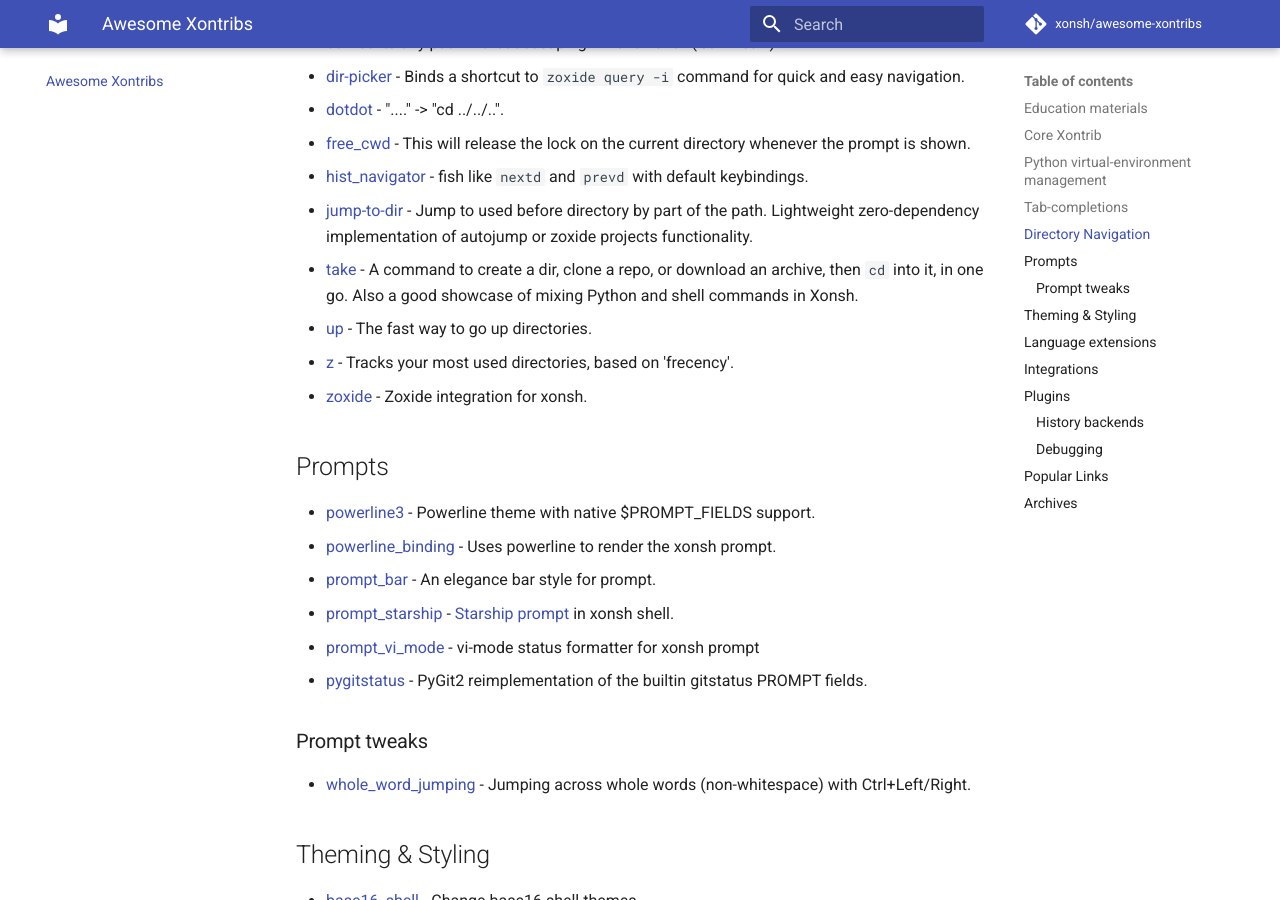
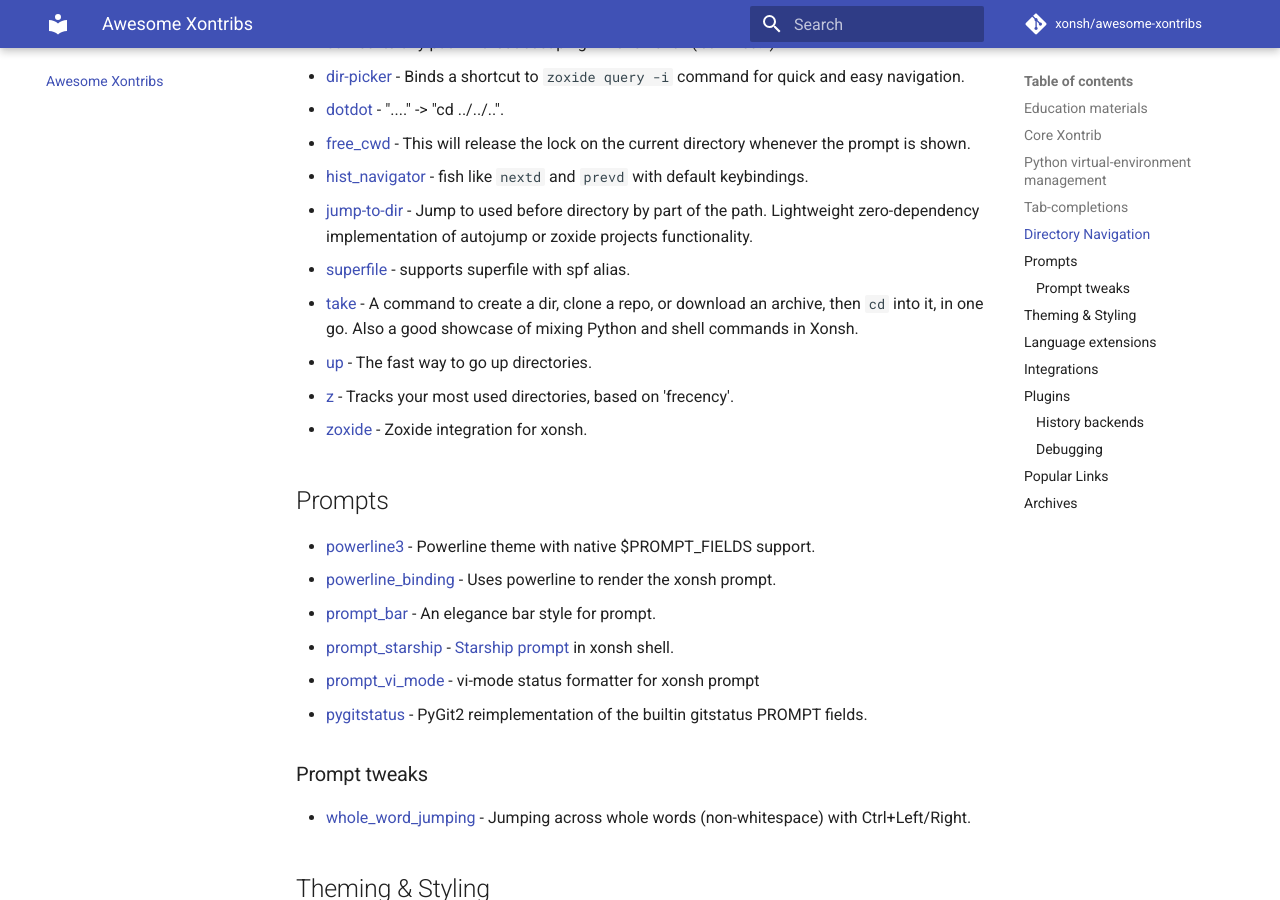
Before and after one commit to xonsh/awesome-xontribs, an MkDocs documentation site: the page built from docs/README.md, in a window 1280 px wide and 900 px high, scrolled down 2193 px. Built offline with MkDocs 1.6.1 and Material for MkDocs 9.7.7, drawn with Linux system fonts in a browser that asks for light colours; comment, search, counter and statistics services are not loaded.

Commit message:
Add `xontrib-superfile` (#43)

```diff
--- a/docs/README.md
+++ b/docs/README.md
@@ -69,6 +69,7 @@
 - [free_cwd](https://github.com/xonsh/xontrib-free-cwd) - This will release the lock on the current directory whenever the prompt is shown.
 - [hist_navigator](https://github.com/jnoortheen/xontrib-hist-navigator) - fish like `nextd` and `prevd` with default keybindings.
 - [jump-to-dir](https://github.com/anki-code/xontrib-jump-to-dir) - Jump to used before directory by part of the path. Lightweight zero-dependency implementation of autojump or zoxide projects functionality.
+- [superfile](https://github.com/TechnoStrife/xontrib-superfile) - supports superfile with spf alias.
 - [take](https://github.com/nahoj/xontrib-take) - A command to create a dir, clone a repo, or download an archive, then `cd` into it, in one go. Also a good showcase of mixing Python and shell commands in Xonsh.
 - [up](https://github.com/oh-my-xonsh/xontrib-up) - The fast way to go up directories.
 - [z](https://github.com/AstraLuma/xontrib-z) - Tracks your most used directories, based on 'frecency'.
```
